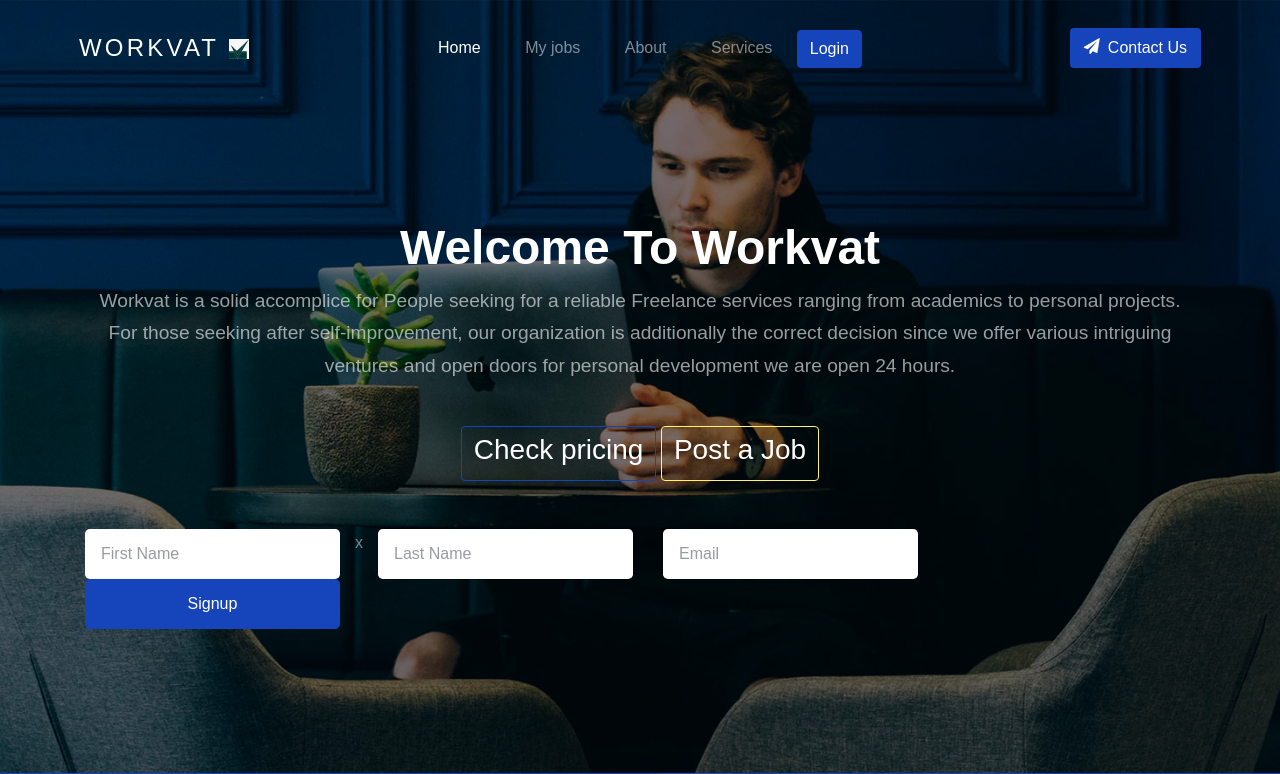
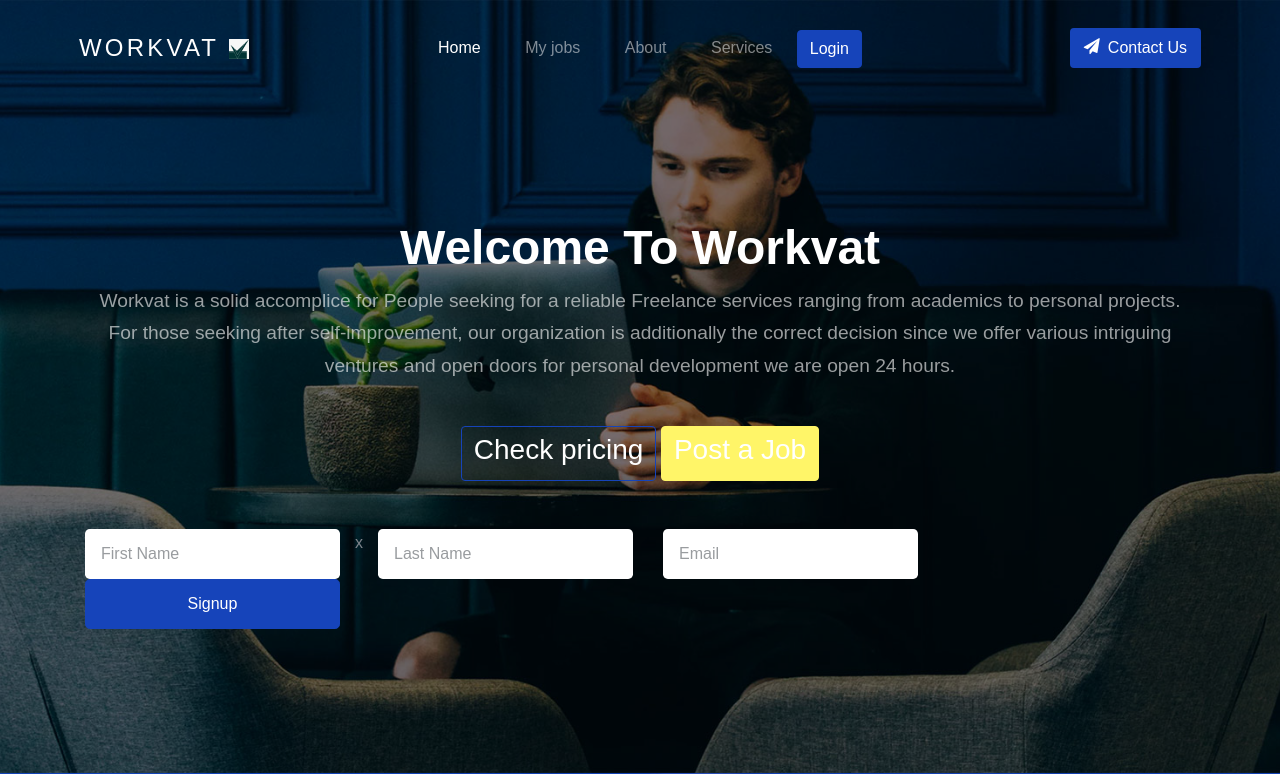
Before and after one commit to EarthmanAman/workvat, a Django app: page / in a window 1280 px wide. Shown: the top 774 px of the page. Run offline with Django 3.2, Linux system fonts and the light colour scheme; data comes from the database, SQL or seed files in the repository; some libraries are stand-ins or nearby versions; some web fonts are replaced.

Commit message:
post job

```diff
--- a/assignment/templates/index.html
+++ b/assignment/templates/index.html
@@ -12,7 +12,7 @@
               <h1 class="text-white font-weight-bold">Welcome To Workvat</h1>
               <p>Workvat is a solid accomplice for People seeking for a reliable Freelance services ranging from academics to personal projects. For those seeking after self-improvement, our organization is additionally the correct decision since we offer various intriguing ventures and open doors for personal development we are open 24 hours.</p>
               <br><a href="{% url 'assignment:services'%}"><button class="btn btn-light btn-outline-primary" style="background-color:transparent"><h3 style="color: white;">Check pricing</h3></button></a>
-                <a href="{% url 'assignment:addAssignment' %}"><button class="btn btn-warning" style="background-color:transparent"><h3 style="color: white;">Post a Job</h3></button></a>
+                <a href="{% url 'assignment:addAssignment' %}"><button class="btn btn-warning"><h3 style="color: white;">Post a Job</h3></button></a>
             </div>
             {% if userAv%}
                 <div align="center">
```
